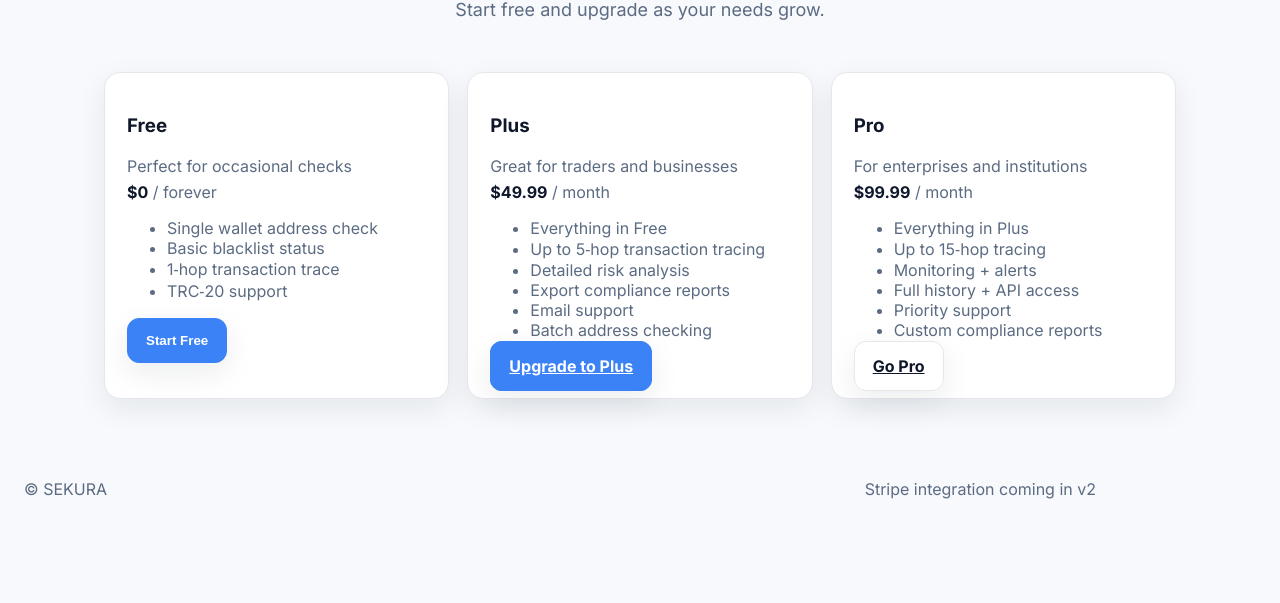
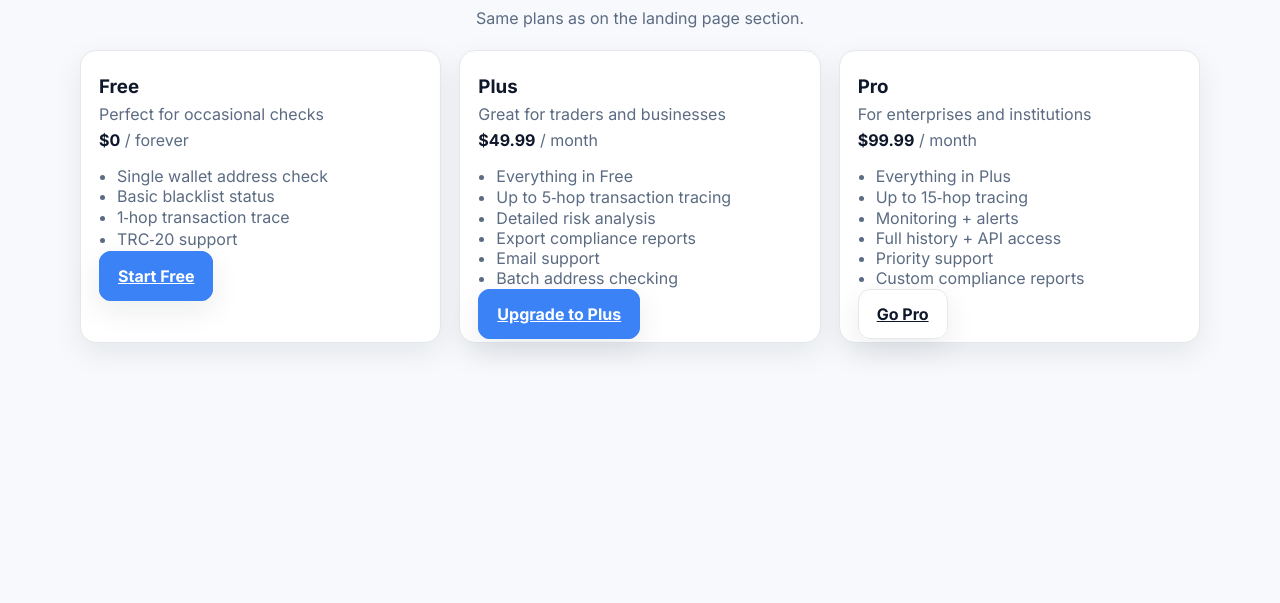
Before and after one commit to snglr-one/Sekura_Replit_MVP_TRON, a website: page public/pricing.html in a window 1280 px wide. Shown: the part 197-800 px from the top of the page. Drawn offline with Linux system fonts and the light colour scheme.

Commit message:
Update pricing.html

```diff
--- a/public/pricing.html
+++ b/public/pricing.html
@@ -1,78 +1,34 @@
 <!doctype html>
 <html lang="en" data-theme="light">
 <head>
-  <meta charset="utf-8" />
-  <meta name="viewport" content="width=device-width, initial-scale=1" />
+  <meta charset="utf-8"/>
+  <meta name="viewport" content="width=device-width, initial-scale=1"/>
   <title>SEKURA — Pricing</title>
-  <link rel="icon" href="/logo.svg" />
-  <link rel="stylesheet" href="/styles.css" />
-  <link href="https://fonts.googleapis.com/css2?family=Inter:wght@400;600;700&display=swap" rel="stylesheet">
+  <link rel="icon" href="/logo.svg"/>
+  <link rel="stylesheet" href="/styles.css"/>
+  <link href="https://fonts.googleapis.com/css2?family=Inter:wght@400;600;700;800&display=swap" rel="stylesheet">
 </head>
 <body>
 <header class="container header">
   <div class="logo"><img src="/logo.svg" alt=""/><span>SEKURA</span></div>
   <nav class="nav">
     <a href="/">Home</a>
-    <a href="/pricing">Plans</a>
+    <a href="/#plans">Plans</a>
     <a href="/auth">Sign In</a>
+    <div class="lang"><span class="flag"><img src="/flags/us.svg" width="20" height="14" alt="US"/></span><span>English</span></div>
     <div class="theme-toggle" id="themeToggle"><button data-mode="dark" class="active">🌙 Dark</button><button data-mode="light">☀️ Light</button></div>
   </nav>
 </header>
 
-<main class="container">
-  <h1 style="text-align:center;margin-top:20px;">Choose Your Protection Level</h1>
-  <p class="sub" style="text-align:center;">Start free and upgrade as your needs grow.</p>
-
-  <div class="grid" style="grid-template-columns: repeat(3, 1fr); gap: 18px; margin-top: 24px;">
-    <div class="card">
-      <h3>Free</h3>
-      <div class="muted">Perfect for occasional checks</div>
-      <div class="price"><strong>$0</strong> <span class="muted">/ forever</span></div>
-      <ul class="muted">
-        <li>Single wallet address check</li>
-        <li>Basic blacklist status</li>
-        <li>1‑hop transaction trace</li>
-        <li>TRC‑20 support</li>
-      </ul>
-      <button class="btn primary" disabled>Start Free</button>
-    </div>
-
-    <div class="card">
-      <h3>Plus</h3>
-      <div class="muted">Great for traders and businesses</div>
-      <div class="price"><strong>$49.99</strong> <span class="muted">/ month</span></div>
-      <ul class="muted">
-        <li>Everything in Free</li>
-        <li>Up to 5‑hop transaction tracing</li>
-        <li>Detailed risk analysis</li>
-        <li>Export compliance reports</li>
-        <li>Email support</li>
-        <li>Batch address checking</li>
-      </ul>
-      <a href="/auth" class="btn primary">Upgrade to Plus</a>
-    </div>
-
-    <div class="card">
-      <h3>Pro</h3>
-      <div class="muted">For enterprises and institutions</div>
-      <div class="price"><strong>$99.99</strong> <span class="muted">/ month</span></div>
-      <ul class="muted">
-        <li>Everything in Plus</li>
-        <li>Up to 15‑hop tracing</li>
-        <li>Monitoring + alerts</li>
-        <li>Full history + API access</li>
-        <li>Priority support</li>
-        <li>Custom compliance reports</li>
-      </ul>
-      <a href="/auth" class="btn">Go Pro</a>
-    </div>
+<main class="container section">
+  <h2>Choose Your Protection Level</h2>
+  <p class="lead">Same plans as on the landing page section.</p>
+  <div class="plans">
+    <div class="plan"><h3>Free</h3><div class="muted">Perfect for occasional checks</div><div class="price"><strong>$0</strong><span class="muted"> / forever</span></div><ul><li>Single wallet address check</li><li>Basic blacklist status</li><li>1‑hop transaction trace</li><li>TRC‑20 support</li></ul><a href="/auth" class="btn primary">Start Free</a></div>
+    <div class="plan"><h3>Plus</h3><div class="muted">Great for traders and businesses</div><div class="price"><strong>$49.99</strong><span class="muted"> / month</span></div><ul><li>Everything in Free</li><li>Up to 5‑hop transaction tracing</li><li>Detailed risk analysis</li><li>Export compliance reports</li><li>Email support</li><li>Batch address checking</li></ul><a href="/auth" class="btn primary">Upgrade to Plus</a></div>
+    <div class="plan"><h3>Pro</h3><div class="muted">For enterprises and institutions</div><div class="price"><strong>$99.99</strong><span class="muted"> / month</span></div><ul><li>Everything in Plus</li><li>Up to 15‑hop tracing</li><li>Monitoring + alerts</li><li>Full history + API access</li><li>Priority support</li><li>Custom compliance reports</li></ul><a href="/auth" class="btn">Go Pro</a></div>
   </div>
 </main>
-
-<footer class="container footer">
-  <div>© SEKURA</div>
-  <div class="muted">Stripe integration coming in v2</div>
-</footer>
 
 <script src="/app.js" type="module"></script>
 </body>
```
